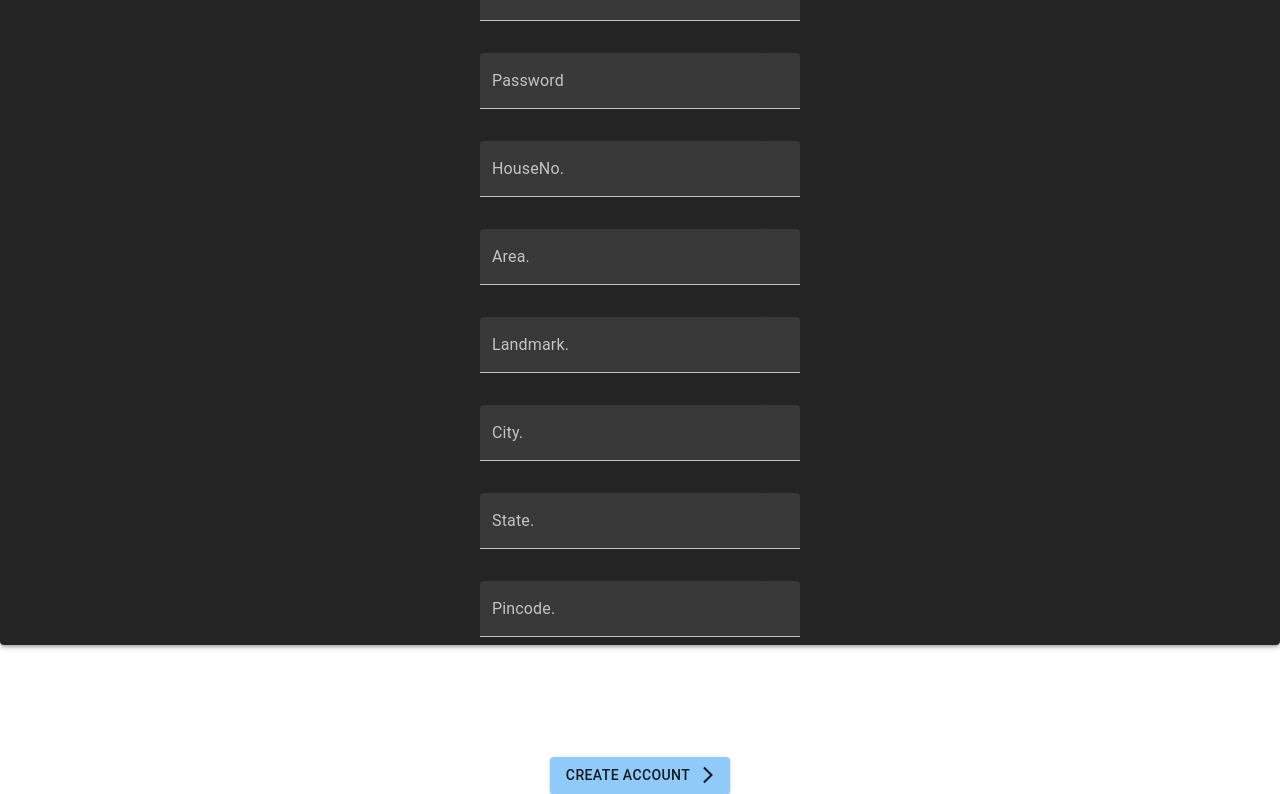
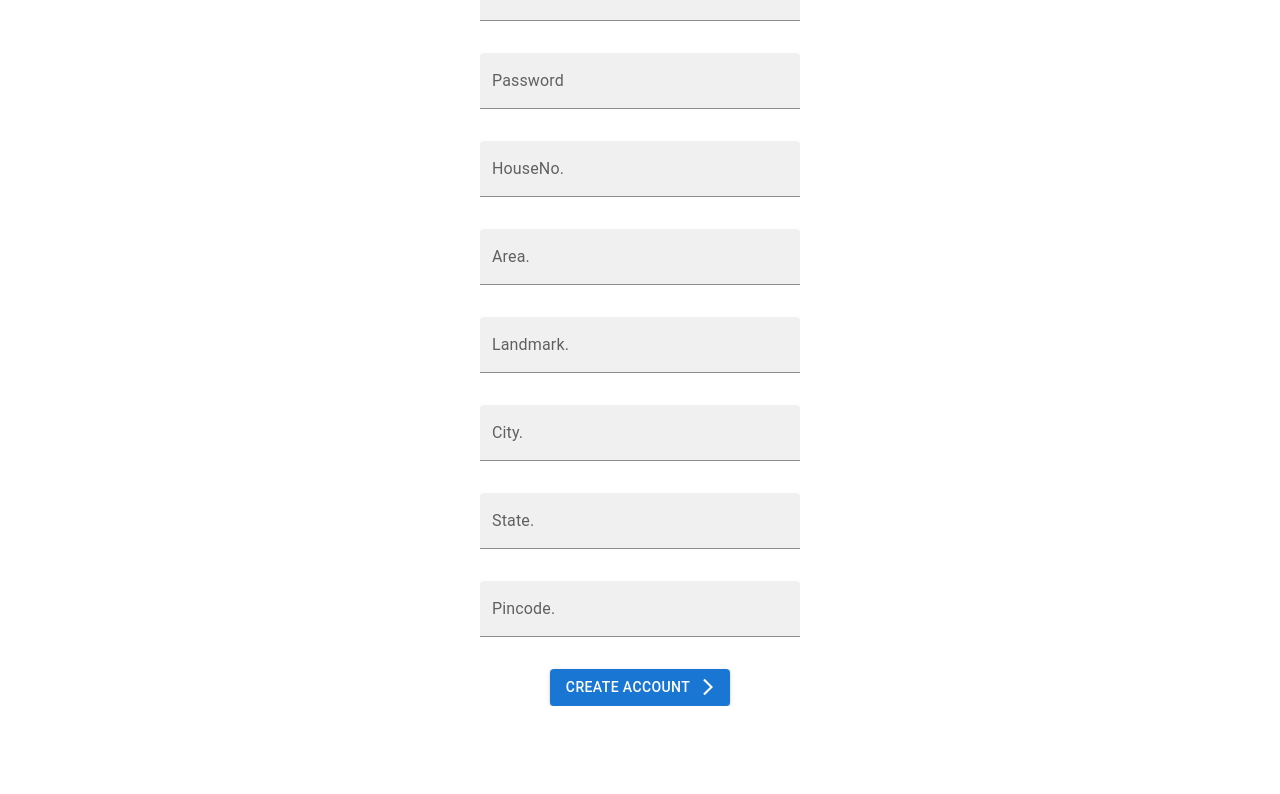
Before and after one commit to am4n-git/Jar-store, a React (Create React App) app: page /signup in a window 1280 px wide. Shown: the part 299-1093 px from the top of the page. After the commit the page ends 1005 px from the top, so only its background shows below. Built offline with nearby package versions, Linux system fonts and the light colour scheme; no server answers.

Commit message:
address data save

```diff
--- a/src/App.jsx
+++ b/src/App.jsx
@@ -23,12 +23,11 @@
   const { darkMode } = useDarkMode();
   const darkTheme = createTheme({
     palette: {
-      mode: darkMode ? "dark" : "light",
+      mode: darkMode ? "light" : "dark",
     },
   });
   return (
     <ThemeProvider theme={darkTheme}>
-      <Paper elevation={3} sx={{ height: "100%" }}>
       <div className="App">
         <Navbar />
         <Routes>
@@ -44,10 +43,7 @@
               </RequiresAuth>
             }
           />
-            <Route
-              path="/product/:name/:productId"
-              element={<ProductDetail />}
-            />
+          <Route path="/product/:name/:productId" element={<ProductDetail />} />
           <Route
             path="/wishlist"
             element={
@@ -68,7 +64,6 @@
           />
         </Routes>
       </div>
-      </Paper>
     </ThemeProvider>
   );
 }
--- a/src/Components/SignUp.js
+++ b/src/Components/SignUp.js
@@ -162,19 +162,6 @@
             setAddress(updatedAddress);
           }}
         />
-        <Mui.TextField
-          id="house"
-          label="HouseNo."
-          variant="filled"
-          className="login-fields"
-          value={address.houseNo}
-          type="text"
-          onChange={(event) => {
-            const updatedAddress = [...address];
-            updatedAddress[0].houseNo = event.target.value;
-            setAddress(updatedAddress);
-          }}
-        />
       </div>
       <div className="login-buttons">
         <Mui.Button
```
Lines whose indentation alone changed are shown as unchanged.
